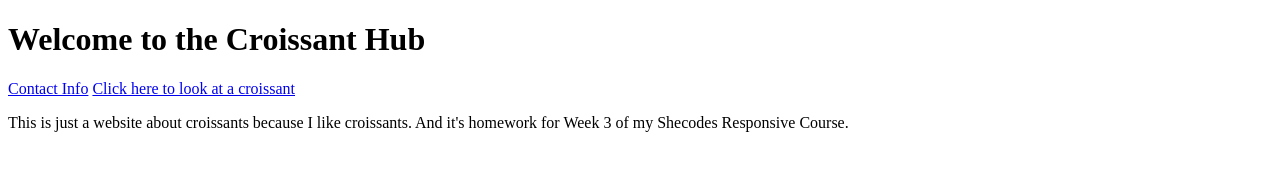
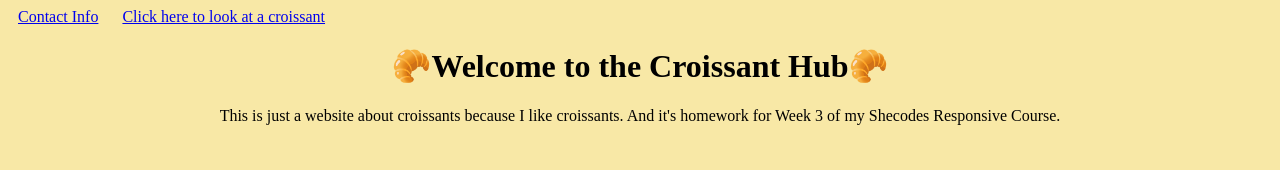
Before and after one commit to lilithy-e/Croissant, a plain HTML site: page index.html in a window 1280 px wide. Drawn offline with Linux system fonts and the light colour scheme.

Commit message:
Adding CSS and finishing pages
Added the finishing touches to the pages and CSS style before uploading to Netlify and submitting the homework.

```diff
--- a/index.html
+++ b/index.html
@@ -8,11 +8,11 @@
     <title>Homepage</title>
 </head>
 <body>
-    <h1>Welcome to the Croissant Hub</h1>
     <div class="links">
-    <a href="contact.html">Contact Info</a>
-    <a href="photo.html">Click here to look at a croissant</a>
-</div>
+        <a href="contact.html">Contact Info</a>
+        <a href="photo.html">Click here to look at a croissant</a>
+        </div>
+    <h1>🥐Welcome to the Croissant Hub🥐</h1>
     <p>This is just a website about croissants because I like croissants. And it's homework for Week 3 of my Shecodes Responsive Course.</p>
 </body>
 </html>
--- a/src/styles.css
+++ b/src/styles.css
@@ -1,3 +1,20 @@
+body{
+    background-color: #f8e8a6;
+}
+
+h1{
+    text-align: center;
+}
+
+p {
+    text-align: center;
+}
 .croissant-photo{
     max-width: 600px;
+    display: block;
+    margin: 30px auto;
 }
+
+.links a{
+    margin: 0 10px;
+}
```
Also changed, not shown: contact.html (+1 -0 lines), photo.html (+1 -0 lines).
